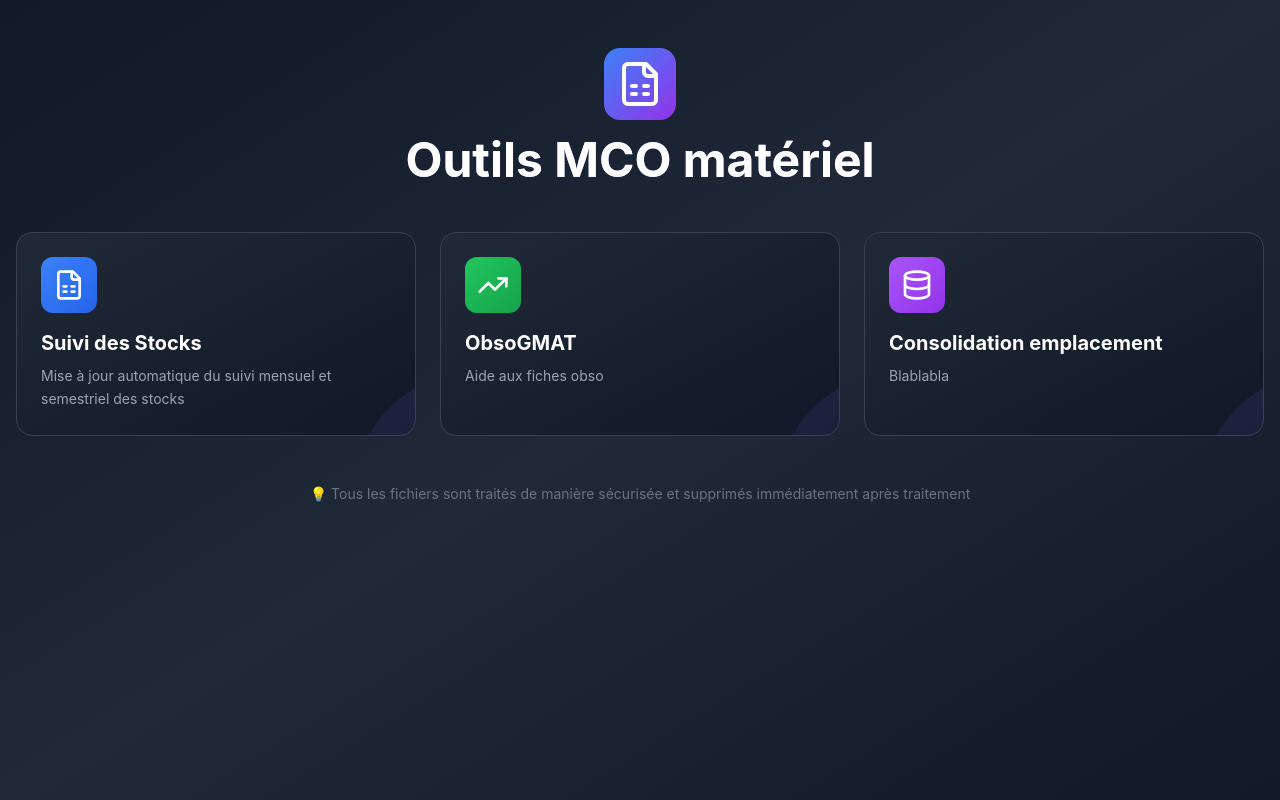
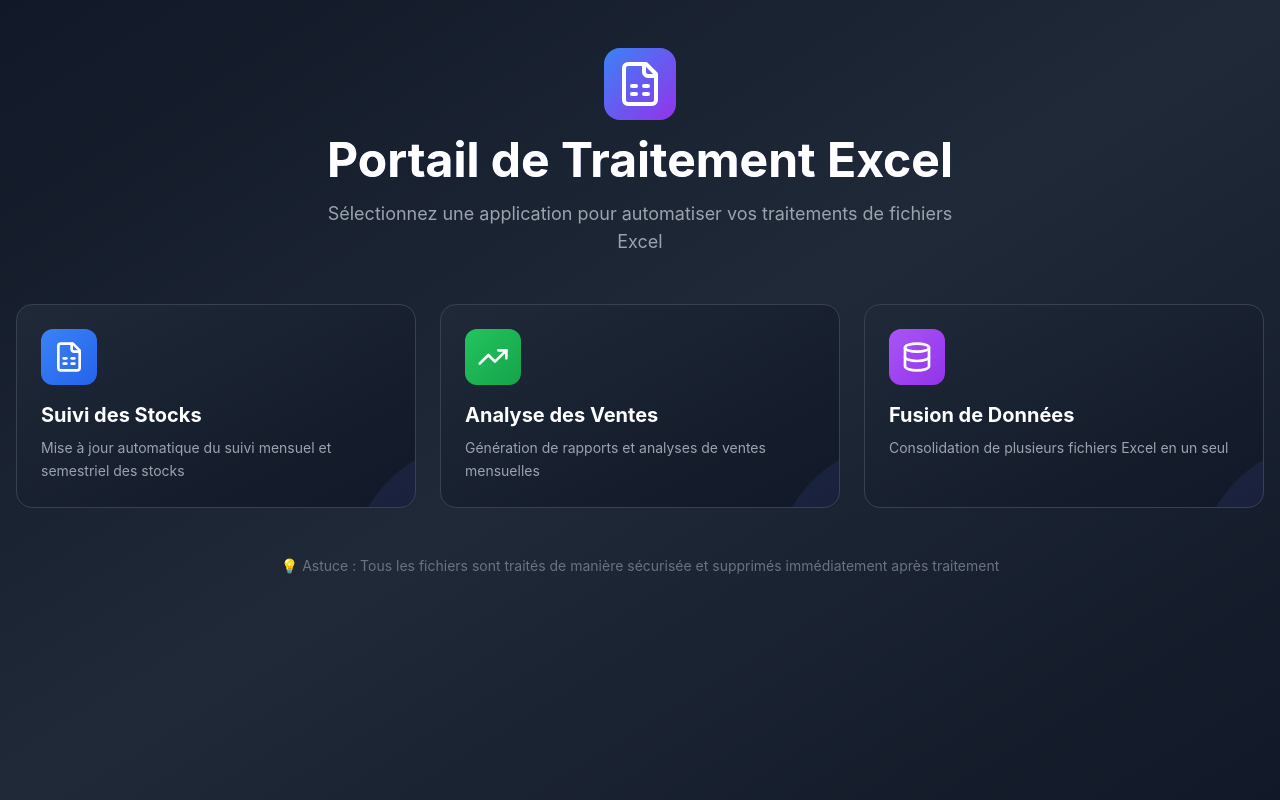
Before and after one commit to alexisdubedout/Mat-portal, a React (Vite) app in the folder frontend/: page / in a window 1280 px wide. Built offline with nearby package versions, Linux system fonts and the light colour scheme.

Commit message:
Update App.jsx

```diff
--- a/frontend/src/App.jsx
+++ b/frontend/src/App.jsx
@@ -19,8 +19,8 @@ const APPS_CONFIG = [
   },
   {
     id: 'sales-analysis',
-    name: 'ObsoGMAT',
-    description: 'Aide aux fiches obso',
+    name: 'Analyse des Ventes',
+    description: 'Génération de rapports et analyses de ventes mensuelles',
     icon: TrendingUp,
     color: 'from-green-500 to-green-600',
     files: [
@@ -32,8 +32,8 @@ const APPS_CONFIG = [
   },
   {
     id: 'data-merge',
-    name: 'Consolidation emplacement',
-    description: 'Blablabla',
+    name: 'Fusion de Données',
+    description: 'Consolidation de plusieurs fichiers Excel en un seul',
     icon: Database,
     color: 'from-purple-500 to-purple-600',
     files: [
@@ -175,8 +175,11 @@ function HomePage({ onSelectApp }) {
             <FileSpreadsheet className="w-12 h-12 text-white" />
           </div>
           <h1 className="text-5xl font-bold text-white mb-4 bg-clip-text text-transparent bg-gradient-to-r from-blue-400 to-purple-400">
-            Outils MCO matériel
+            Portail de Traitement Excel
           </h1>
+          <p className="text-gray-400 text-lg max-w-2xl mx-auto">
+            Sélectionnez une application pour automatiser vos traitements de fichiers Excel
+          </p>
         </div>
 
         <div className="grid grid-cols-1 md:grid-cols-2 lg:grid-cols-3 gap-6">
@@ -187,7 +190,7 @@ function HomePage({ onSelectApp }) {
 
         <div className="mt-12 text-center">
           <p className="text-gray-500 text-sm">
-            💡 Tous les fichiers sont traités de manière sécurisée et supprimés immédiatement après traitement
+            💡 Astuce : Tous les fichiers sont traités de manière sécurisée et supprimés immédiatement après traitement
           </p>
         </div>
       </div>
@@ -232,18 +235,21 @@ function AppProcessingPage({ app, onBack }) {
     }, 3000);
 
     try {
+      // URL de l'API - utilise la variable d'environnement ou localhost par défaut
+      const API_URL = import.meta.env.VITE_API_URL || 'http://localhost:8000';
+
       // Préparer FormData
       const formData = new FormData();
 
-      // Ajouter les fichiers
+      // Ajouter les fichiers avec la bonne convention de nommage
       Object.entries(files).forEach(([key, file]) => {
-        formData.append(key, file);
+        formData.append(`file_${key}`, file);
       });
 
       // Ajouter les paramètres
       formData.append('params', JSON.stringify(params));
 
-      // Simulation de progression (à remplacer par vraie API)
+      // Simulation de progression
       const progressInterval = setInterval(() => {
         setProgress(prev => {
           if (prev >= 90) return prev;
@@ -251,8 +257,8 @@ function AppProcessingPage({ app, onBack }) {
         });
       }, 500);
 
-      // TODO: Remplacer par vraie requête API
-      const response = await fetch(`http://localhost:8000/api/process/${app.id}`, {
+      // Appel API réel
+      const response = await fetch(`${API_URL}/api/process/${app.id}`, {
         method: 'POST',
         body: formData,
       });
```
